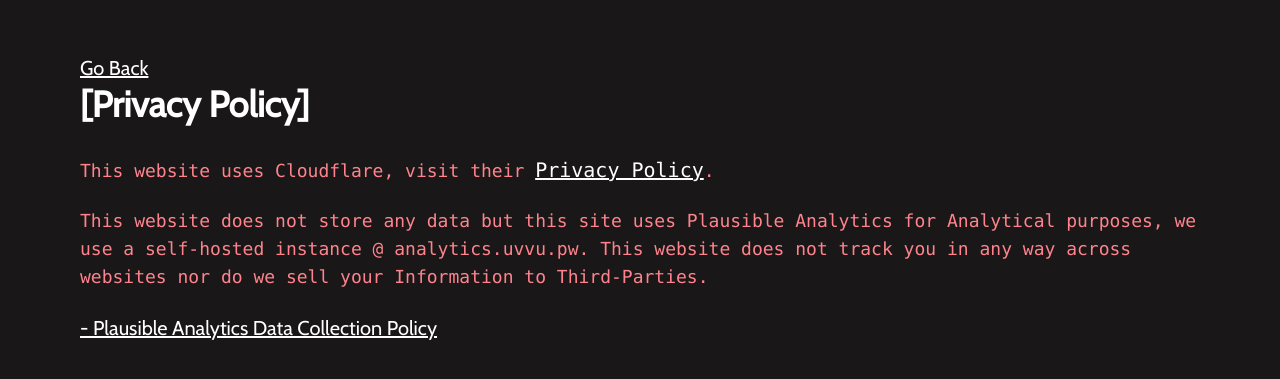
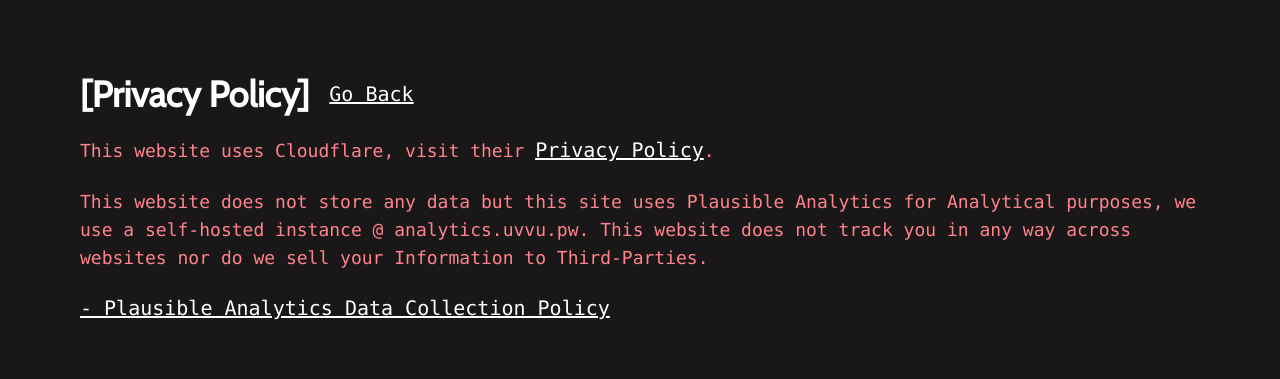
Before and after one commit to ArtieFuzzz/dev.astolfo.cafe, a SvelteKit app: page /privacy in a window 1280 px wide. Shown: the part 201-580 px from the top of the page. Built offline with nearby package versions, Linux system fonts and the light colour scheme.

Commit message:
refactor: Update Privacy policy style

```diff
--- a/src/routes/privacy/+page.svelte
+++ b/src/routes/privacy/+page.svelte
@@ -1,19 +1,21 @@
 <!-- SPDX-License-Identifier: MPL-2.0 -->
 <script>
-    import { sineIn } from 'svelte/easing';
-    import { fade } from 'svelte/transition';
+  import { sineIn } from 'svelte/easing';
+  import { fade } from 'svelte/transition';
 </script>
 
 <div
   class="w-screen h-screen flex flex-col justify-center items-start"
-  transition:fade={{duration: 500, easing: sineIn}}
+  transition:fade={{ duration: 500, easing: sineIn }}
 >
   <div class="m-20">
-    <!-- svelte-ignore a11y-invalid-attribute -->
-    <a href="#" on:click={() => history.back()} class="pb-10">Go Back</a>
-    <h1 class="text-white"><span>[Privacy Policy]</span></h1>
+    <div class="flex flex-row justify-start items-center place-items-baseline">
+      <h1 class="text-white"><span>[Privacy Policy]</span></h1>
+      <!-- svelte-ignore a11y-invalid-attribute -->
+      <a href="#" on:click={() => history.back()} class="pl-5">Go Back</a>
+    </div>
 
-    <div transition:fade={{duration: 1000, easing: sineIn}}>
+    <div transition:fade={{ duration: 1000, easing: sineIn }}>
       <p>
         This website uses Cloudflare, visit their <a
           href="https://www.cloudflare.com/privacypolicy/">Privacy Policy</a
@@ -22,8 +24,8 @@
 
       <p>
         This website does not store any data but this site uses Plausible Analytics for Analytical
-        purposes, we use a self-hosted instance @ analytics.uvvu.pw. This website does not track you in any way across websites
-        nor do we sell your Information to Third-Parties.
+        purposes, we use a self-hosted instance @ analytics.uvvu.pw. This website does not track you
+        in any way across websites nor do we sell your Information to Third-Parties.
       </p>
 
       <a
@@ -40,4 +42,13 @@
     color: #ff838d;
     @apply font-mono text-lg;
   }
+
+
+  a {
+    @apply font-mono;
+  }
+
+  h1 {
+    margin: 0;
+  }
 </style>
```
